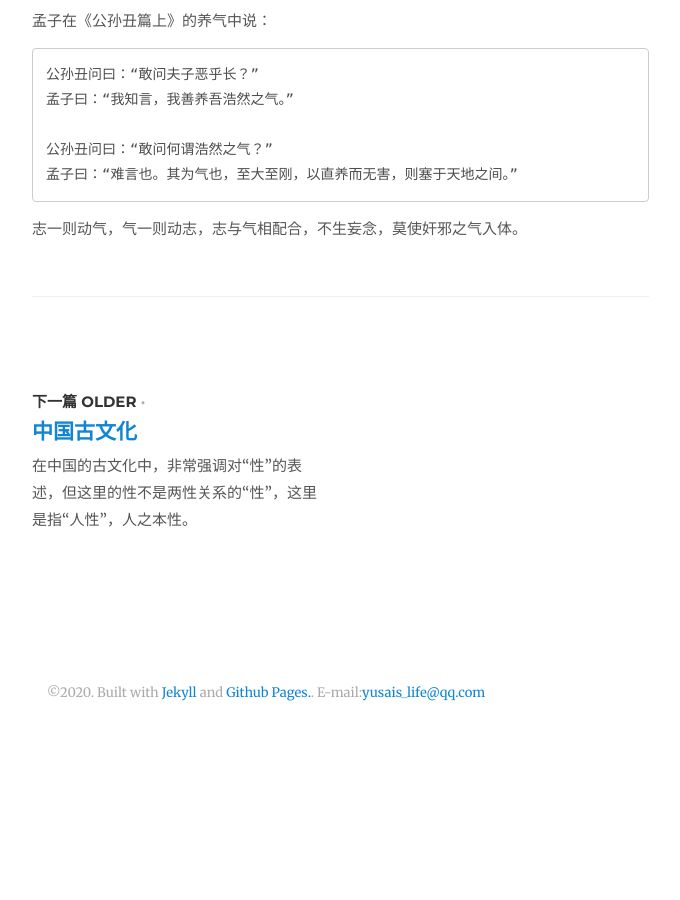
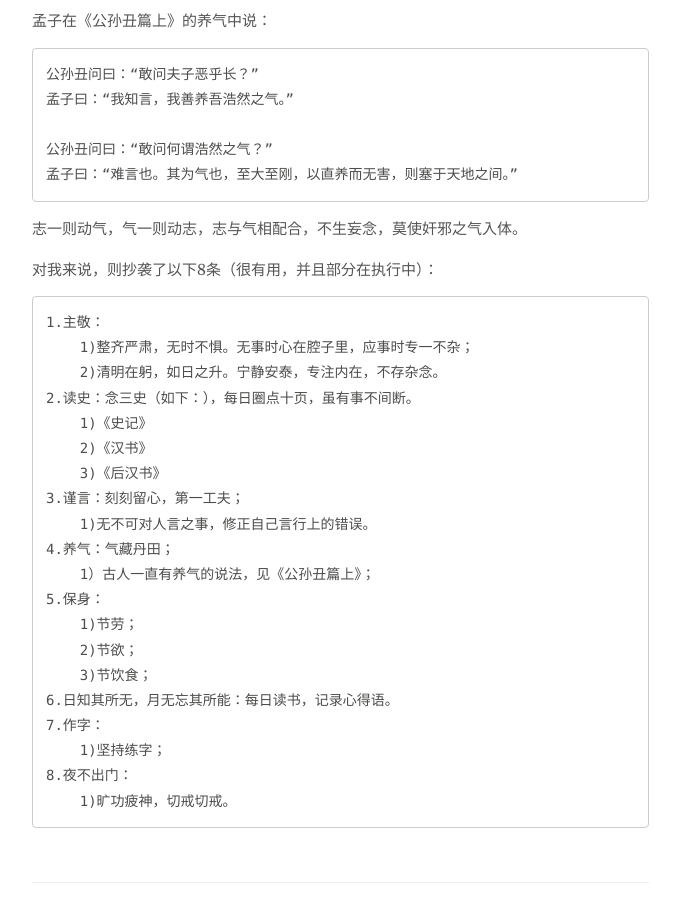
Before and after one commit to helloyuzz/me.wgrib2.com, a Jekyll site: the page built from _posts/2020-08-05-zeng-guo-fan.md, in a window 1280 px wide and 900 px high, scrolled down 925 px. Shown: the whole window, without its empty margins (138-818 px from the left). Built offline with Jekyll 4.4.1, drawn with Linux system fonts in a browser that asks for light colours; nearby versions of some CDN libraries; emoji names are drawn with the system emoji font; before the commit the page ends 1670 px from its top, so only the background shows below that.

Commit message:
Update 2020-08-05-zeng-guo-fan.md

```diff
--- a/_posts/2020-08-05-zeng-guo-fan.md
+++ b/_posts/2020-08-05-zeng-guo-fan.md
@@ -39,3 +39,26 @@ title: '曾夫子的十二条习惯'
     孟子曰：“难言也。其为气也，至大至刚，以直养而无害，则塞于天地之间。”
 
 志一则动气，气一则动志，志与气相配合，不生妄念，莫使奸邪之气入体。
+
+对我来说，则抄袭了以下8条（很有用，并且部分在执行中）：
+
+    1.主敬：
+        1)整齐严肃，无时不惧。无事时心在腔子里，应事时专一不杂；
+        2)清明在躬，如日之升。宁静安泰，专注内在，不存杂念。
+    2.读史：念三史（如下：），每日圈点十页，虽有事不间断。
+        1)《史记》
+        2)《汉书》
+        3)《后汉书》
+    3.谨言：刻刻留心，第一工夫；
+        1)无不可对人言之事，修正自己言行上的错误。
+    4.养气：气藏丹田；
+        1）古人一直有养气的说法，见《公孙丑篇上》；
+    5.保身：
+        1)节劳；
+        2)节欲；
+        3)节饮食；
+    6.日知其所无，月无忘其所能：每日读书，记录心得语。
+    7.作字：
+        1)坚持练字；
+    8.夜不出门：
+        1)旷功疲神，切戒切戒。
```
